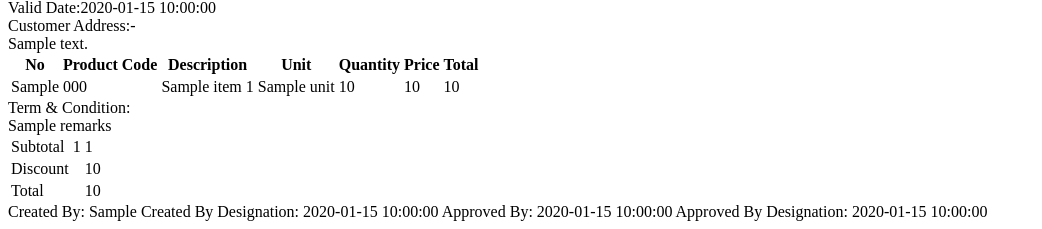
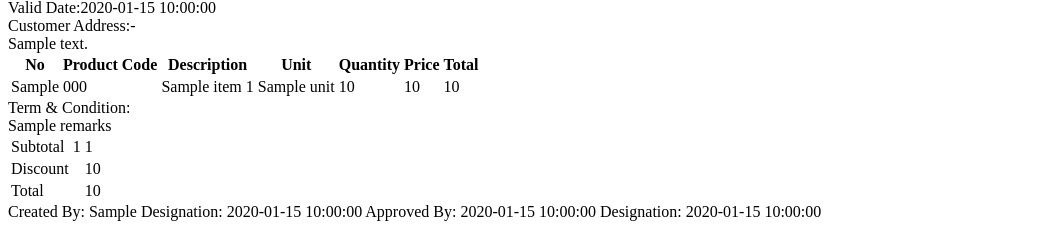
Before and after one commit to asaducp-hue/pr-pdf-api, a Python web app: template templates/quotation.html in a window 1280 px wide. Shown: the part 765-994 px from the top of the page, without its empty margins (0-1042 px from the left). Run offline with Jinja, Linux system fonts and the light colour scheme; the template is opened without the code that fills it: most values are stand-ins (such as "Sample title", 1, 10 or a date in 2020); grey boxes marked "Sample" are stand-in pictures.

Commit message:
added headers

```diff
--- a/templates/grn.html
+++ b/templates/grn.html
@@ -146,7 +146,7 @@
 <!-- ================= FOOTER ================= -->
 <div class="footer-line">
     <span class="appr-title">Created By: </span> <span class="dashes">{{ created_by }}</span>
-    <span class="appr-title">Created By Designation: </span> <span class="dashes">{{ created_by_designation }}</span>
+    <span class="appr-title">Designation: </span> <span class="dashes">{{ created_by_designation }}</span>
     <span class="appr-title"></span> <span class="dashes"></span>
     <span class="appr-title"> </span> <span class="dashes"></span>
 </div>
--- a/templates/igp.html
+++ b/templates/igp.html
@@ -144,7 +144,7 @@
 <!-- ================= FOOTER ================= -->
 <div class="footer-line">
     <span class="appr-title">Created By: </span> <span class="dashes">{{ created_by }}</span>
-    <span class="appr-title">Created By Designation: </span> <span class="dashes">{{ created_by_designation }}</span>
+    <span class="appr-title">Designation: </span> <span class="dashes">{{ created_by_designation }}</span>
     <span class="appr-title"></span> <span class="dashes"></span>
     <span class="appr-title"> </span> <span class="dashes"></span>
 </div>
--- a/templates/purchase_order.html
+++ b/templates/purchase_order.html
@@ -153,9 +153,9 @@
 <!-- ================= FOOTER ================= -->
 <div class="footer-line">
     <span class="appr-title">Created By: </span> <span class="dashes">{{ created_by }}</span>
-    <span class="appr-title">Created By Designation: </span> <span class="dashes">{{ created_by_designation }}</span>
+    <span class="appr-title">Designation: </span> <span class="dashes">{{ created_by_designation }}</span>
     <span class="appr-title">Approved By: </span> <span class="dashes">{{approved_by}}</span>
-    <span class="appr-title">Approved By Designation: </span> <span class="dashes">{{approved_by_designation}}</span>
+    <span class="appr-title">Designation: </span> <span class="dashes">{{approved_by_designation}}</span>
 </div>
 
 </body>
--- a/templates/purchase_order_dup.html
+++ b/templates/purchase_order_dup.html
@@ -153,9 +153,9 @@
 <!-- ================= FOOTER ================= -->
 <div class="footer-line">
     <span class="appr-title">Created By: </span> <span class="dashes">{{ created_by }}</span>
-    <span class="appr-title">Created By Designation: </span> <span class="dashes">{{ created_by_designation }}</span>
+    <span class="appr-title">Designation: </span> <span class="dashes">{{ created_by_designation }}</span>
     <span class="appr-title">Approved By: </span> <span class="dashes">{{approved_by}}</span>
-    <span class="appr-title">Approved By Designation: </span> <span class="dashes">{{approved_by_designation}}</span>
+    <span class="appr-title">Designation: </span> <span class="dashes">{{approved_by_designation}}</span>
 </div>
 
 </body>
--- a/templates/purchase_requisition.html
+++ b/templates/purchase_requisition.html
@@ -107,7 +107,7 @@
 <!-- ================= FOOTER ================= -->
 <div class="footer-line">
     <span class="appr-title">Requested By: </span> <span class="dashes">{{ requested_by }}</span>
-    <span class="appr-title">Requested By Deparment: </span> <span class="dashes">{{ department }}</span>
+    <span class="appr-title">Deparment: </span> <span class="dashes">{{ department }}</span>
     <span class="appr-title">Approved/Rejected By: </span> <span class="dashes">{{approved_by}}</span>
     <span class="appr-title"> </span> <span class="dashes"></span>
 </div>
--- a/templates/quotation.html
+++ b/templates/quotation.html
@@ -153,9 +153,9 @@
 <!-- ================= FOOTER ================= -->
 <div class="footer-line">
     <span class="appr-title">Created By: </span> <span class="dashes">{{ prepared_by }}</span>
-    <span class="appr-title">Created By Designation: </span> <span class="dashes">{{ created_by_designation }}</span>
+    <span class="appr-title">Designation: </span> <span class="dashes">{{ created_by_designation }}</span>
     <span class="appr-title">Approved By: </span> <span class="dashes">{{updated_by}}</span>
-    <span class="appr-title">Approved By Designation: </span> <span class="dashes">{{updated_by_designation}}</span>
+    <span class="appr-title">Designation: </span> <span class="dashes">{{updated_by_designation}}</span>
 </div>
 
 </body>
--- a/templates/quotation_dup.html
+++ b/templates/quotation_dup.html
@@ -153,9 +153,9 @@
 <!-- ================= FOOTER ================= -->
 <div class="footer-line">
     <span class="appr-title">Created By: </span> <span class="dashes">{{ prepared_by }}</span>
-    <span class="appr-title">Created By Designation: </span> <span class="dashes">{{ created_by_designation }}</span>
+    <span class="appr-title">Designation: </span> <span class="dashes">{{ created_by_designation }}</span>
     <span class="appr-title">Approved By: </span> <span class="dashes">{{updated_by}}</span>
-    <span class="appr-title">Approved By Designation: </span> <span class="dashes">{{updated_by_designation}}</span>
+    <span class="appr-title">Designation: </span> <span class="dashes">{{updated_by_designation}}</span>
 </div>
 
 </body>
--- a/templates/sales_order.html
+++ b/templates/sales_order.html
@@ -153,9 +153,9 @@
 <!-- ================= FOOTER ================= -->
 <div class="footer-line">
     <span class="appr-title">Created By: </span> <span class="dashes">{{ prepared_by }}</span>
-    <span class="appr-title">Created By Designation: </span> <span class="dashes">{{ created_by_designation }}</span>
+    <span class="appr-title">Designation: </span> <span class="dashes">{{ created_by_designation }}</span>
     <span class="appr-title">Approved By: </span> <span class="dashes">{{updated_by}}</span>
-    <span class="appr-title">Approved By Designation: </span> <span class="dashes">{{updated_by_designation}}</span>
+    <span class="appr-title">Designation: </span> <span class="dashes">{{updated_by_designation}}</span>
 </div>
 
 </body>
```
